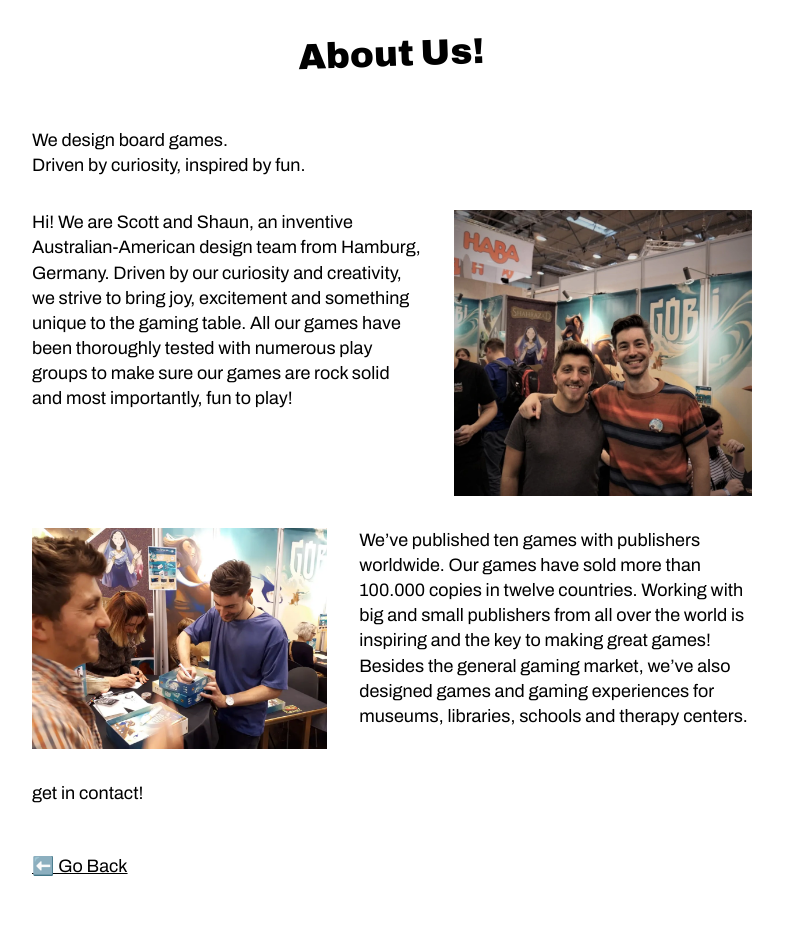
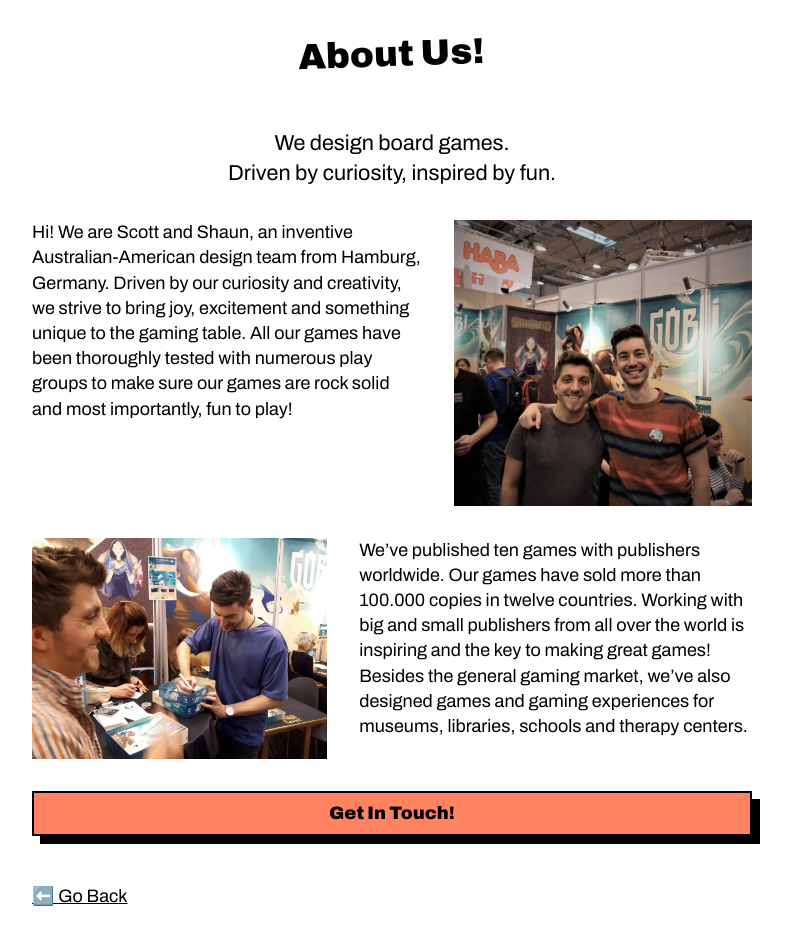
Before and after one commit to scotthuntington/scotthuntington.github.io, a React (Create React App) app: page /about in a window 1280 px wide. Shown: the part 120-1064 px from the top of the page, without its empty margins (248-1039 px from the left). Built offline with nearby package versions, Linux system fonts and the light colour scheme; a web font is replaced by a local one.

Commit message:
buttons done

```diff
--- /dev/null
+++ b/src/components/Button.js
@@ -0,0 +1,20 @@
+import styled from "styled-components"
+import { SIZES, COLORS } from "../constants"
+
+const StyledButton = styled.div`
+    border: 2px solid black;
+    background-color: ${COLORS.PRIMARY};
+    box-shadow: ${SIZES.MD} ${SIZES.MD} black;
+    font-weight: 900;
+    color: black;
+    text-align: center;
+    cursor: pointer;
+    padding: ${SIZES.MD};
+    &:hover {
+    box-shadow: ${SIZES.MD} ${SIZES.MD} ${COLORS.PRIMARY};
+    background-color: black;
+    color: white;
+    }
+`
+
+export const Button = ({ children }) => <StyledButton>{children}</StyledButton>
--- a/src/components/HeaderBar.js
+++ b/src/components/HeaderBar.js
@@ -2,6 +2,7 @@ import { useState } from "react";
 import styled from "styled-components";
 import { RouteModal } from "./RouteModal";
 import logo from "../images/logo.webp";
+import { COLORS } from "../constants";
 
 const Wrapper = styled.div`
     display: flex;
@@ -15,7 +16,7 @@ const Button = styled.div`
     font-weight: 800;
     cursor: pointer;
     &:hover {
-        color: pink;
+        color: ${COLORS.PRIMARY};
     }
 `
 
--- a/src/constants.js
+++ b/src/constants.js
@@ -6,3 +6,7 @@ export const SIZES = {
     XL: "32px",
     XXL: "48px"
 }
+
+export const COLORS = {
+    PRIMARY: "#FF8360"
+}
--- a/src/index.css
+++ b/src/index.css
@@ -6,6 +6,11 @@ body {
   line-height: 1.4;
 }
 
+a {
+  color: inherit;
+  text-decoration: none;
+}
+
 code {
   font-family: source-code-pro, Menlo, Monaco, Consolas, 'Courier New',
     monospace;
--- a/src/pages/About.page.js
+++ b/src/pages/About.page.js
@@ -1,5 +1,6 @@
 import styled from "styled-components"
 import { BackButton } from "../components/BackButton"
+import { Button } from "../components/Button"
 import { Title } from "../components/Title"
 import { TwoPanel } from "../components/TwoPanel"
 import { SIZES } from "../constants"
@@ -12,6 +13,11 @@ const Image = styled.img`
     height: auto;
 `
 
+const Sub = styled.div`
+    text-align: center;
+    font-size: larger;
+`
+
 const Body = styled.div`
     font-family: "Archivo";
 `
@@ -19,12 +25,13 @@ const Body = styled.div`
 const TPWrapper = styled.div`
     padding-bottom: ${SIZES.XL};
 `
+
 export const About = () => {
     return <>
         <Title>About Us!</Title>
         <TPWrapper>
-            <div>We design board games.</div>
-            <div>Driven by curiosity, inspired by fun.</div>
+            <Sub>We design board games.</Sub>
+            <Sub>Driven by curiosity, inspired by fun.</Sub>
         </TPWrapper>
         <TPWrapper>
             <TwoPanel
@@ -36,7 +43,10 @@ export const About = () => {
                 a={<Image src={us2} alt="" />}
                 b={<Body>We’ve published ten games with publishers worldwide. Our games have sold more than 100.000 copies in twelve countries. Working with big and small publishers from all over the world is inspiring and the key to making great games! Besides the general gaming market, we’ve also designed games and gaming experiences for museums, libraries, schools and therapy centers.</Body>} />
         </TPWrapper>
-        <div>get in contact!</div>
+        <Button onClick={(e) => {
+            window.location.href = "mailto:wedesignboardgames@gmail.com";
+            e.preventDefault();
+        }}>Get In Touch!</Button>
         <BackButton />
     </>
 }
--- a/src/pages/Prototype.page.js
+++ b/src/pages/Prototype.page.js
@@ -8,6 +8,7 @@ import ducklingsCover from "../images/ducklingscover.png";
 import { Grid } from "../components/Grid";
 import { TwoPanel } from "../components/TwoPanel";
 import { BackButton } from "../components/BackButton";
+import { Button } from "../components/Button";
 
 
 const title = {
@@ -183,7 +184,7 @@ const FlavourText = styled.div`
     border-bottom: 2px solid black;
 `
 const Components = styled.div`
-    padding: ${SIZES.LG} 0px;
+    padding: ${SIZES.LG} 0px ${SIZES.XL} 0px;
 `;
 const ComponentHeader = styled.div`
 padding-bottom: ${SIZES.MD};
@@ -198,7 +199,6 @@ const ComponentText = styled.div`
 export const Prototype = () => {
 
     const { id } = useParams();
-    const navigate = useNavigate();
 
     const renderShortInfo = (si) => {
         return <ShortInfoWrapper>
@@ -236,6 +236,10 @@ export const Prototype = () => {
         <FlavourText>{flavourtext[id]}</FlavourText>
         {renderWhatsCool(whatscool[id])}
         {renderComponents(components[id])}
+        <Button onClick={(e) => {
+            window.location.href = "mailto:wedesignboardgames@gmail.com";
+            e.preventDefault();
+        }}>Interested?</Button>
         <BackButton/>
     </div>
 }
```
